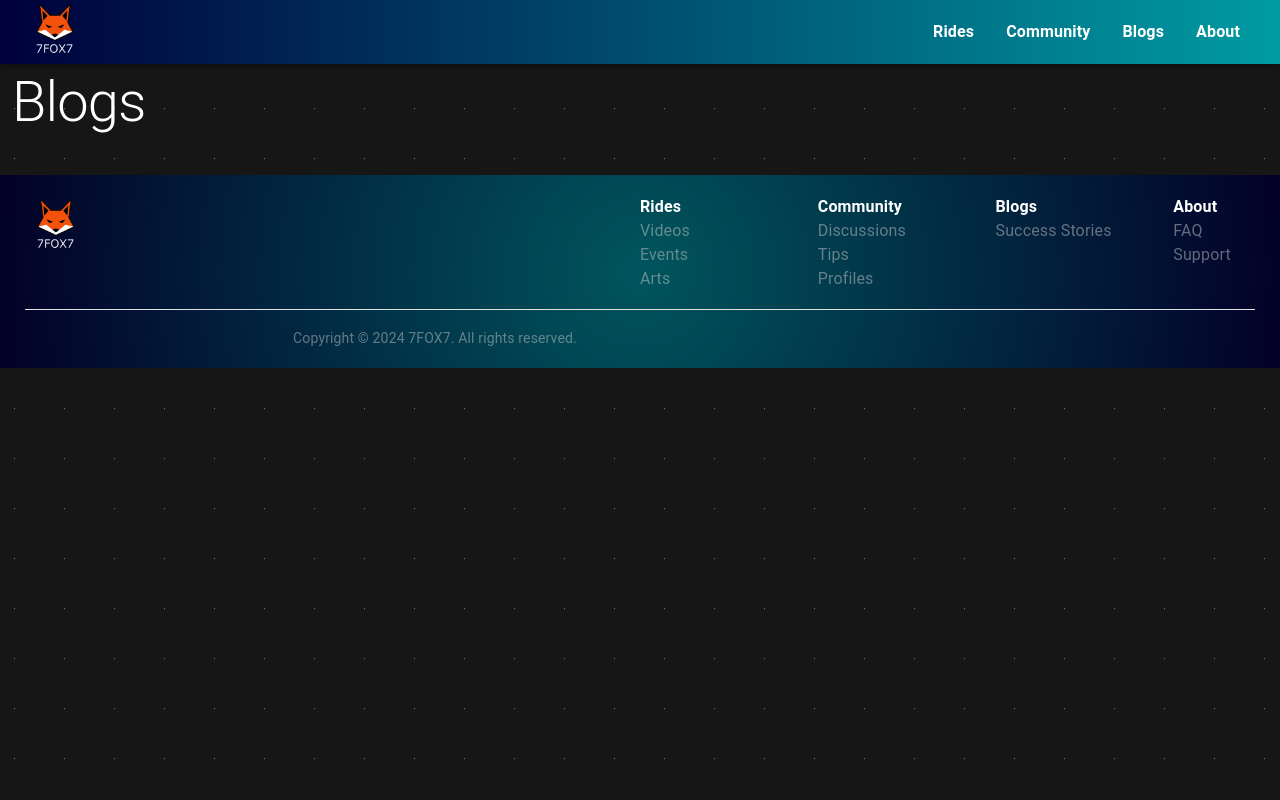
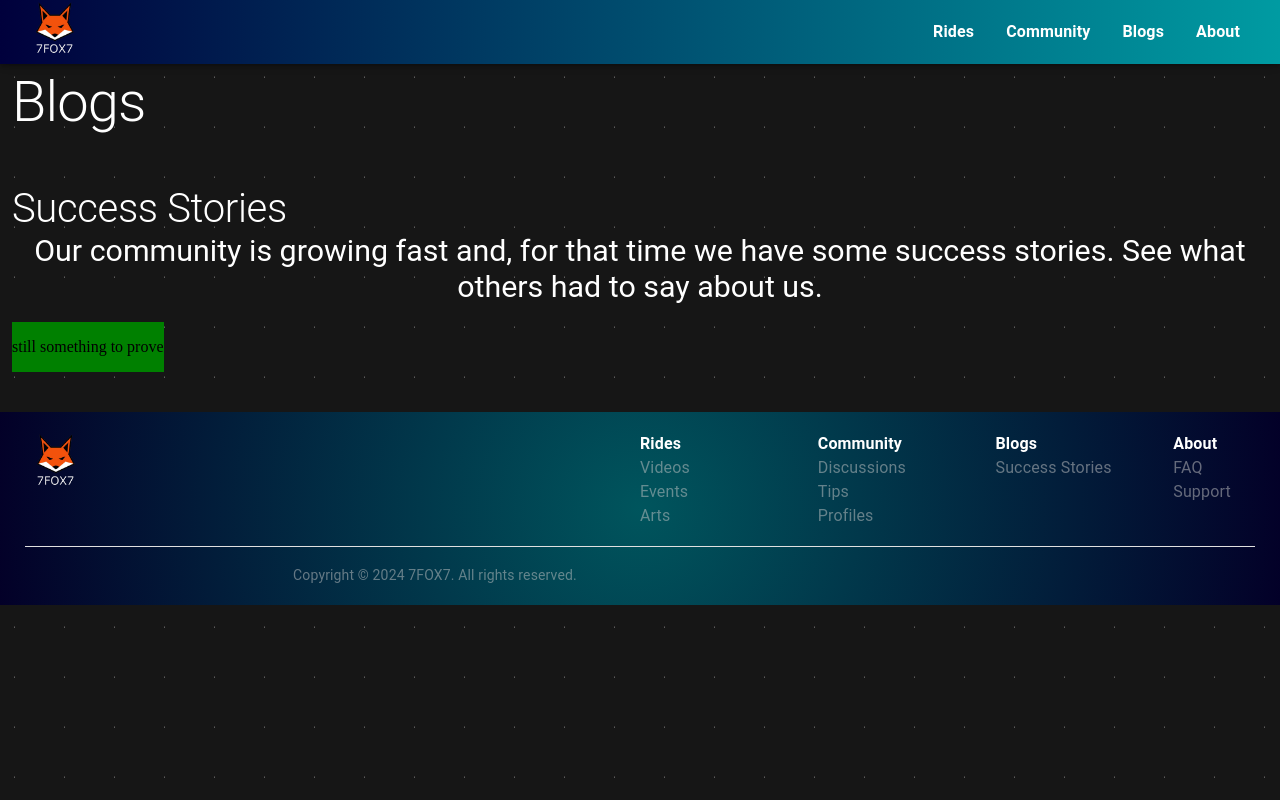
Before and after one commit to 7FOX7/moto-project, a React (Vite) app: page /blogs in a window 1280 px wide. Built offline with nearby package versions, Linux system fonts and the light colour scheme; some icons are missing.

Commit message:
Added 'SuccessStoriesContent' component to the 'Main' ('Blogs' route)

```diff
--- a/src/components/Blogs/Main.jsx
+++ b/src/components/Blogs/Main.jsx
@@ -1,5 +1,6 @@
 import CustomHeading from "../../customs/components/CustomHeading"
 import Content from "../Shared/Content"
+import SuccessStoriesSection from "./SuccessStories/SuccessStoriesSection"
 
 const Main = () => {
    return (
@@ -7,7 +8,7 @@ const Main = () => {
          <CustomHeading
             text="Blogs"
          />
-
+         <SuccessStoriesSection />
       </Content>
    )
 }
--- /dev/null
+++ b/src/components/Blogs/SuccessStories/SuccessStoriesContent.jsx
@@ -0,0 +1,34 @@
+import Grid2 from "@mui/material/Grid2"
+
+const SuccessStoriesContent = () => {
+    return (
+        <>
+            <Grid2
+               component="section"
+               container
+               columns={12}
+               columnSpacing={2}
+               size={12}
+               sx={{
+                  background: "green"
+               }}
+            >
+                <p>still something to prove</p>
+            </Grid2>
+        </>
+    )
+}
+
+export default SuccessStoriesContent
+
+/*
+    sample implementation:
+
+    successStoriesContent = () => {
+        return (
+            <Box>
+
+            </Box>
+        )
+    }
+*/
--- /dev/null
+++ b/src/components/Blogs/SuccessStories/SuccessStoriesSection.jsx
@@ -0,0 +1,14 @@
+import CustomSection from "../../../customs/components/CustomSection"
+import SuccessStoriesContent from "./SuccessStoriesContent"
+
+const SuccessStoriesSection = () => {
+    return (
+        <CustomSection
+         headingText="Success Stories"
+         subHeadingText="Our community is growing fast and, for that time we have some success stories. See what others had to say about us. "
+         content={<SuccessStoriesContent />}
+      />
+    )
+}
+
+export default SuccessStoriesSection
```
